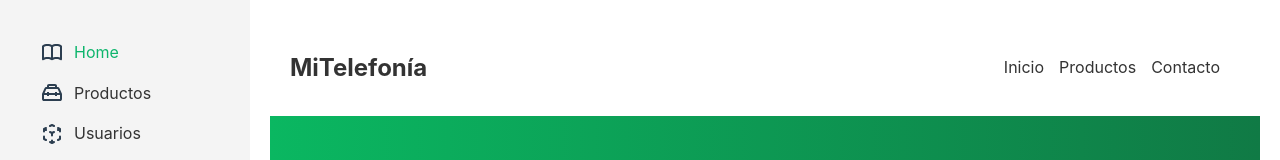
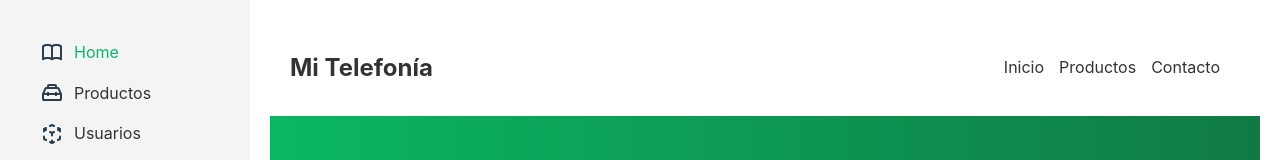
Before and after one commit to johanBautista/prueba, a Vue app: page / in a window 1280 px wide. Shown: the top 160 px of the page. Built offline with nearby package versions, Linux system fonts and the light colour scheme.

Commit message:
fix title

```diff
--- a/src/views/HomeView.vue
+++ b/src/views/HomeView.vue
@@ -1,6 +1,6 @@
 <template>
   <header>
-    <div class="logo">MiTelefonía</div>
+    <div class="logo">Mi Telefonía</div>
     <nav>
       <ul>
         <li><a href="#home">Inicio</a></li>
```
